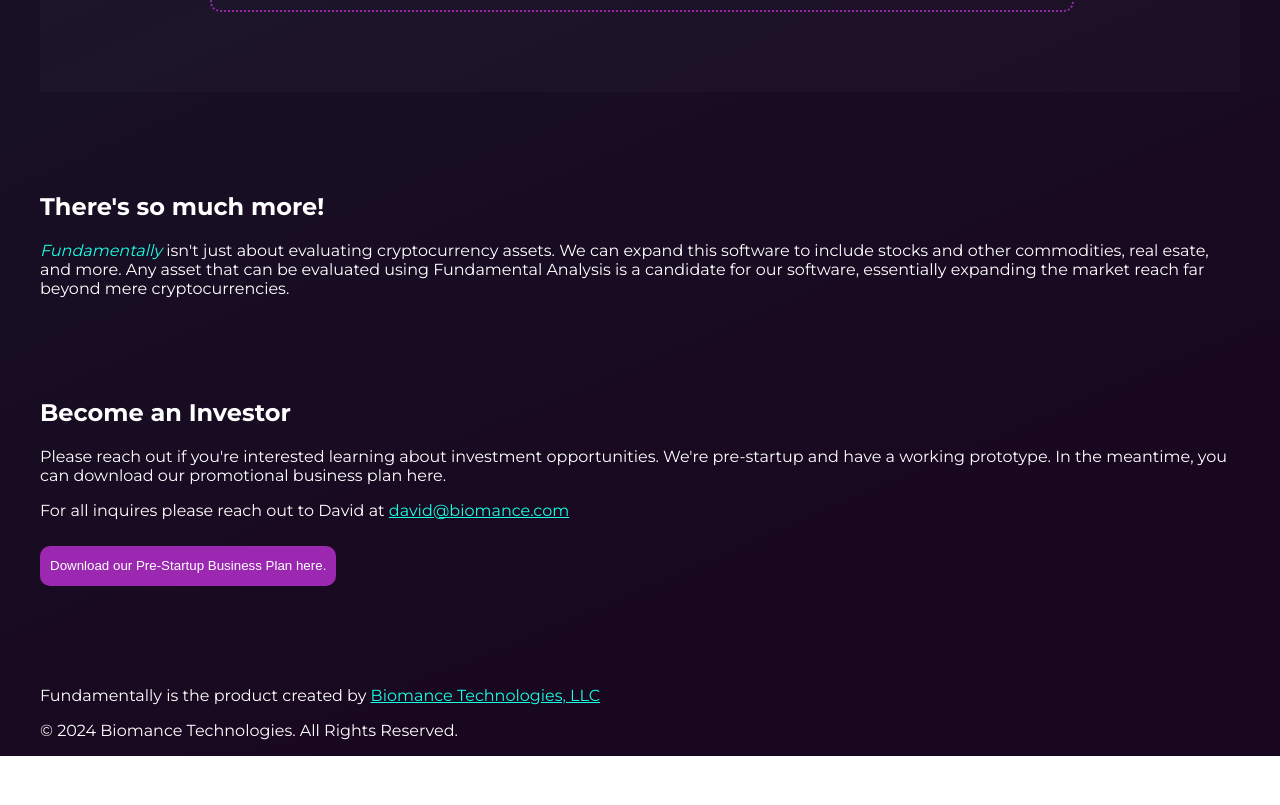
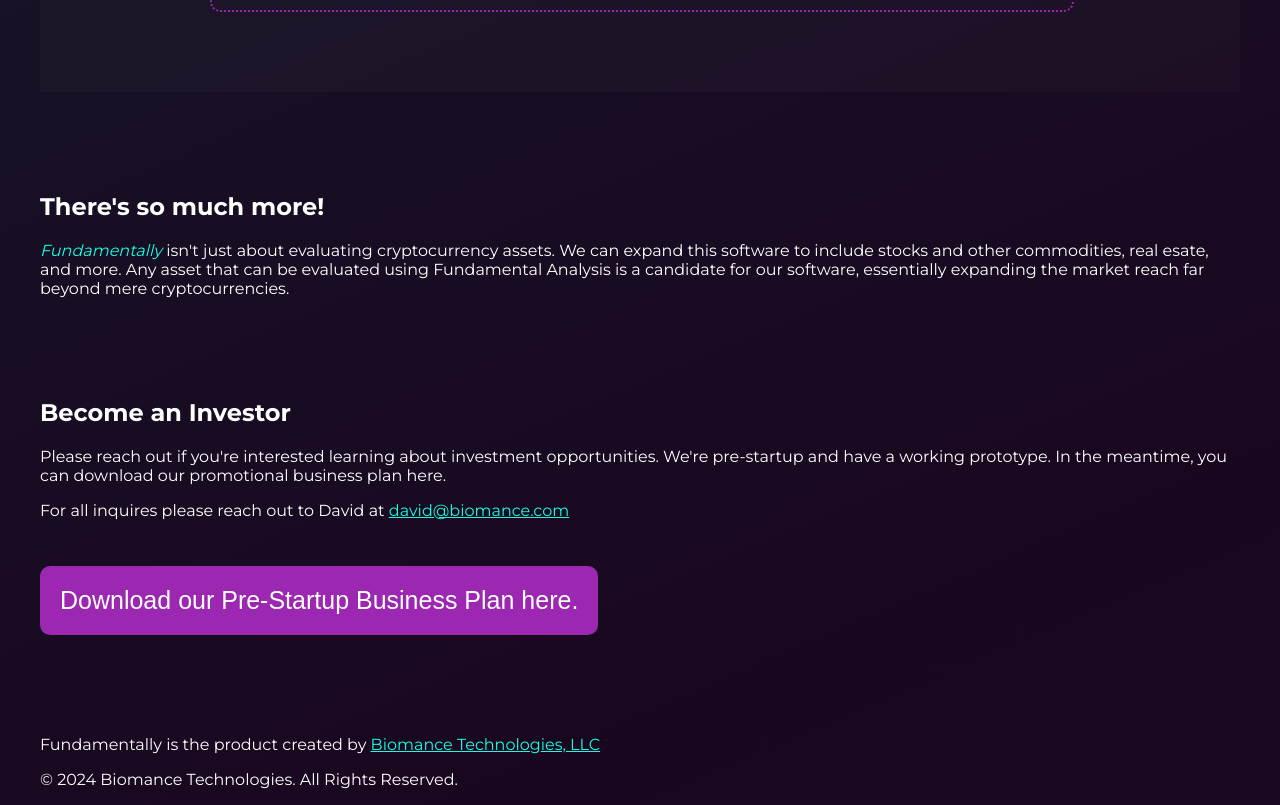
Before and after one commit to razorsyntax/fundamentally-fleek, an Angular app: page / in a window 1280 px wide. Shown: the part 5432-6237 px from the top of the page. Before the commit the page ends 6188 px from the top, so only its background shows below. Built offline with nearby package versions, Linux system fonts and the light colour scheme.

Commit message:
updated btn

```diff
--- a/src/app/home/home.component.scss
+++ b/src/app/home/home.component.scss
@@ -79,11 +79,11 @@
 
 .bplan-btn {
   background-color: #9c27b0;
-  color: white;
-  height: 40px;
+  color: #fff;
   border-radius: 10px;
   border: 0;
-  padding: 1rem;
+  padding: 2rem;
   cursor: pointer;
-  margin-top: 1rem;
+  margin-top: 3rem;
+  font-size: 25px;
 }
```
